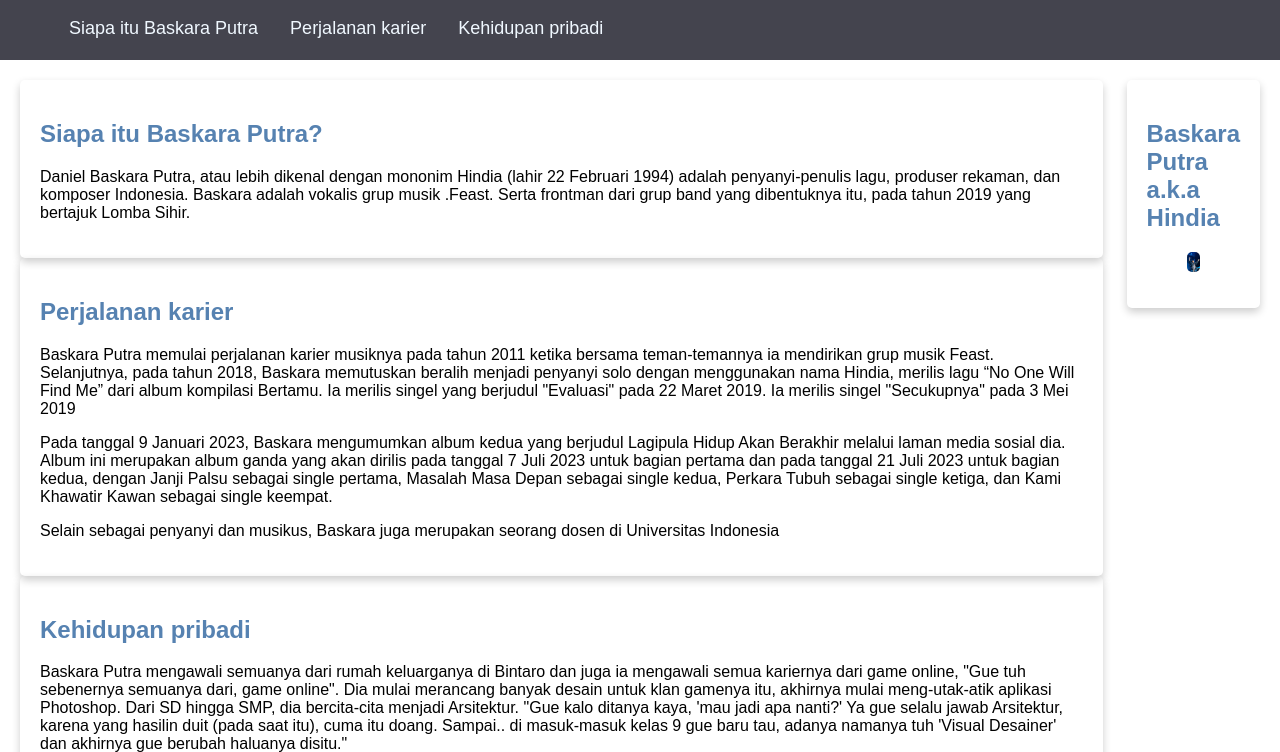
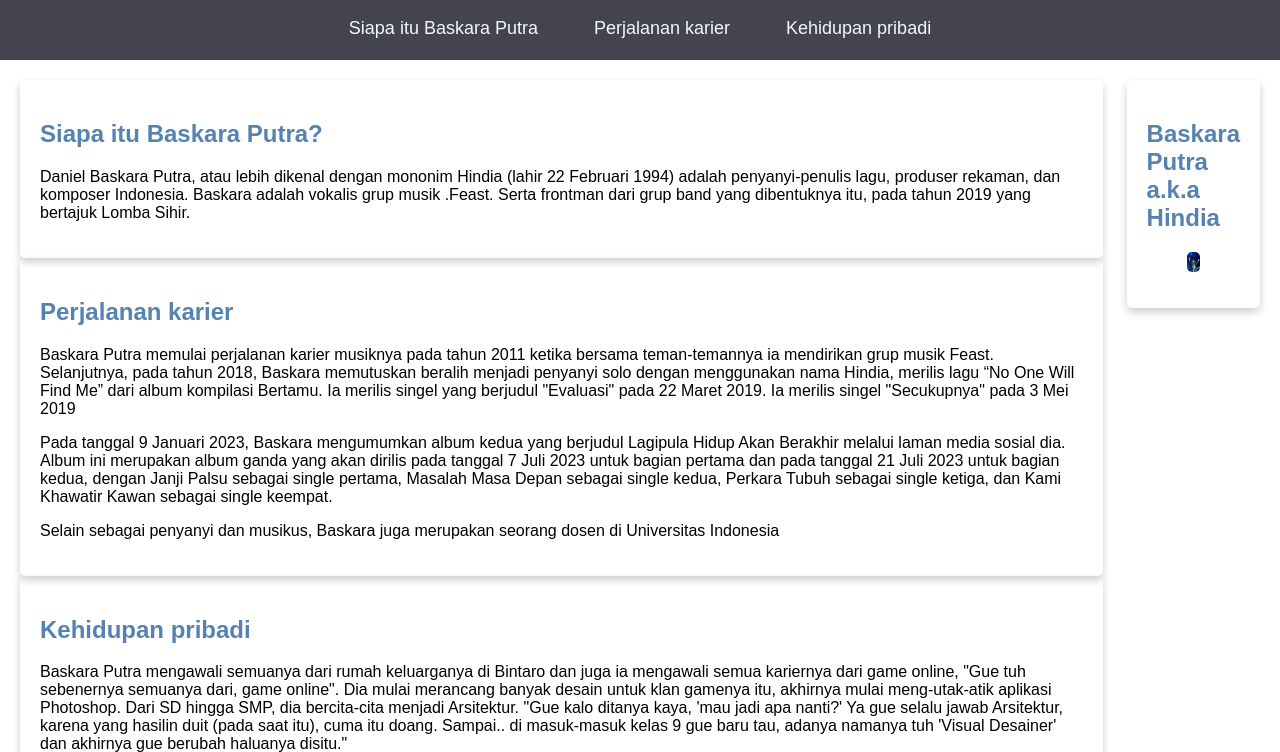
Before and after one commit to argottzz/baskara-putra, a plain HTML site: page index.html in a window 1280 px wide. Shown: the part 140-892 px from the top of the page. Drawn offline with Linux system fonts and the light colour scheme.

Commit message:
Update website.css

```diff
--- a/css/website.css
+++ b/css/website.css
@@ -33,35 +33,32 @@ footer {
     font-weight: bold;
 }
 
+nav ul {
+  padding-inline: 4rem;
+  display: flex;
+  gap: 2rem;
+  justify-content: center;
+  transition: all 0.3s ease-in-out; /* transisi halus */
+}
+
+nav li {
+  list-style-type: none;
+}
+
 nav a {
   font-size: 18px;
   font-weight: 400;
   text-decoration: none;
   color: aliceblue;
-    transition-duration: 0.5s;
+  padding: 8px 12px;
+  border-radius: 5px;
+  transition: background-color 0.3s ease, transform 0.3s ease;
 }
 
 nav a:hover {
   font-weight: bold;
   background-color: #739EC9;
-    padding-top: 20px;
-    padding-bottom: 20px;
-    padding-right: 10px;
-    padding-left: 10px;
-    width: 50px;
-    transition-duration: 0.5s;
-    border-radius: 7px;
-}
-
-nav ul {
-    padding-inline: 4rem;
-    display: flex;
-
-    gap: 2rem;
-}
-
-nav li {
-    list-style-type: none;
+  transform: scale(1.05); /* sedikit membesar saat hover */
 }
 
 nav {
```
Lines whose indentation alone changed are shown as unchanged.
